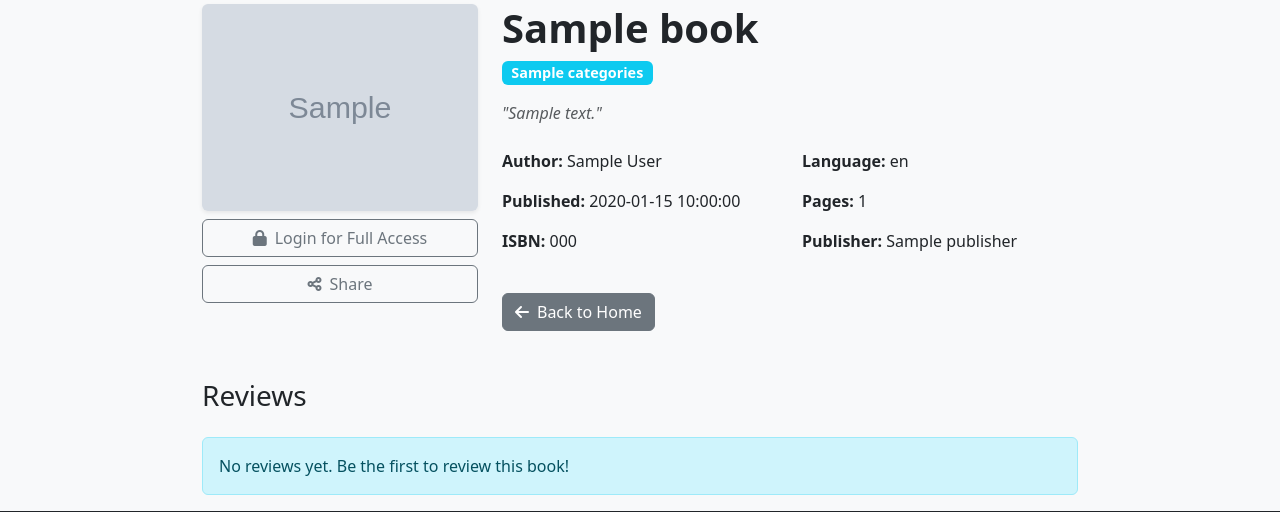
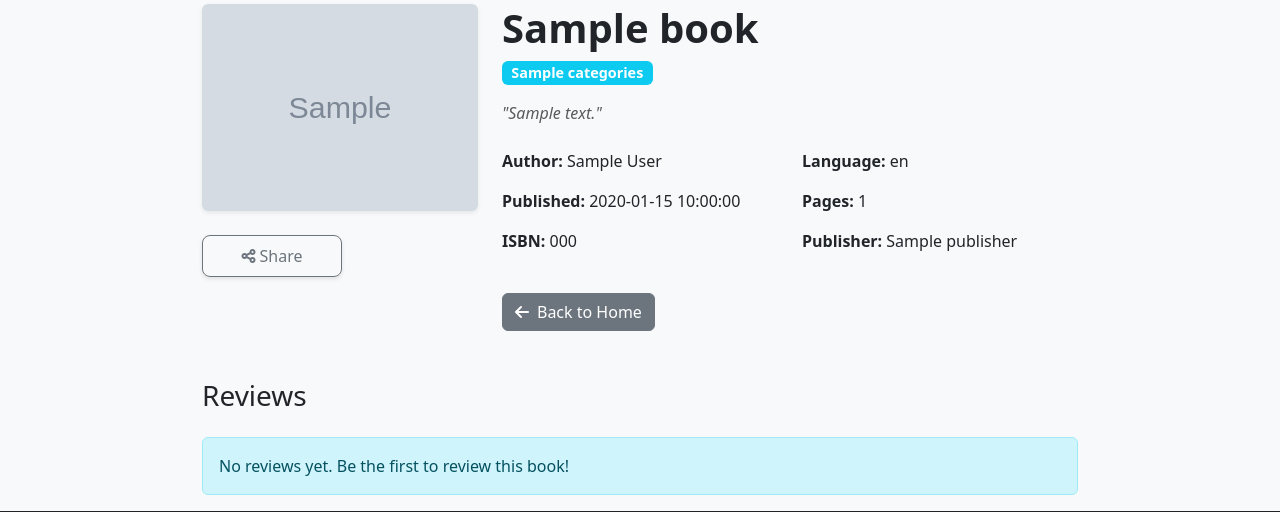
Before and after one commit to epictetushmu/E-Lib, a PHP site: template App/Views/book_detail.php in a window 1280 px wide. Shown: the part 134-646 px from the top of the page. Run offline with PHP 8.4, Linux system fonts and the light colour scheme; the template is opened without the code that fills it: most values are stand-ins (such as "Sample title", 1, 10 or a date in 2020); grey boxes marked "Sample" are stand-in pictures; data that the repository does not hold is empty; some libraries are stand-ins or nearby versions.

Commit message:
feat(BookDetails, Styles): enhance action buttons with new styles and functionality for download and preview options

```diff
--- a/App/Views/Components/BookDetails.php
+++ b/App/Views/Components/BookDetails.php
@@ -1,4 +1,3 @@
-
 <div class="row">
     <!-- Book Cover + Actions Column -->
     <div class="col-md-4">
@@ -7,39 +6,30 @@
                 class="img-fluid rounded shadow-sm"
                 onerror="this.src='/assets/uploads/thumbnails/placeholder-book.jpg'">
 
-        <?php if (isset($_SESSION['user_id'])): ?>
-            <div class="mt-2">
-                <button id="saveBtn" class="btn btn-outline-primary w-100">
-                    <i class="fas fa-bookmark me-2"></i>Save to List
+        <!-- Action Buttons -->
+        <div class="action-buttons mt-4">
+            <?php if (isset($_SESSION['user_id']) && !empty($_SESSION['user_id'])): ?>
+                <button id="saveBtn" class="btn btn-outline-primary me-2 action-btn">
+                    <i class="fas fa-bookmark me-1"></i> Save to Reading List
                 </button>
-            </div>
 
-            <!-- Download Button -->
-            <?php if (!empty($book['pdf_path'])): ?>
-               <div class="mt-2">
-                <button id="downloadBtn" class="btn btn-outline-success w-100">
-                    <i class="fas fa-file-download me-2"></i>Download PDF
+                <button id="previewBtn" class="btn btn-info me-2 action-btn">
+                    <i class="fas fa-eye me-1"></i> Online Preview
                 </button>
-                </div>
+
+                <?php if (!isset($book['downloadable']) || $book['downloadable'] === true): ?>
+                    <button id="downloadBtn" class="btn btn-success me-2 action-btn">
+                        <i class="fas fa-download me-1"></i> Download PDF
+                    </button>
+                <?php else: ?>
+                    <button class="btn btn-outline-secondary me-2 action-btn" disabled title="This book is not available for download">
+                        <i class="fas fa-ban me-1"></i> Download Disabled
+                    </button>
+                <?php endif; ?>
             <?php endif; ?>
-            <!-- Read Online Button -->
-            <div class="mt-2">
-                <a href="/read/<?= htmlspecialchars($book['_id']) ?>" class="btn btn-outline-info w-100">
-                    <i class="fas fa-book-open me-2"></i>Read Online
-                </a>
-            </div>
-        <?php else: ?>
-            <!-- Login to access -->
-            <div class="mt-2">
-                <a href="/login?redirect=<?= urlencode('/book/' . $book['_id']) ?>" class="btn btn-outline-secondary w-100">
-                    <i class="fas fa-lock me-2"></i>Login for Full Access
-                </a>
-            </div>
-        <?php endif; ?>
-        <!-- Share Button -->
-        <div class="mt-2">
-            <button id="shareBtn" class="btn btn-outline-secondary w-100">
-                <i class="fas fa-share-alt me-2"></i>Share
+
+            <button id="shareBtn" class="btn btn-outline-secondary action-btn">
+                <i class="fas fa-share-alt me-1"></i> Share
             </button>
         </div>
     </div>
@@ -194,5 +184,14 @@ document.addEventListener('DOMContentLoaded', function() {
             }
         });
     }
+
+    // Add event listener for preview button
+    const previewBtn = document.getElementById('previewBtn');
+    if (previewBtn) {
+        previewBtn.addEventListener('click', function() {
+            const bookId = document.getElementById('bookId').value;
+            window.open(`/read/${bookId}`, '_blank');
+        });
+    }
 });
 </script>
--- a/public/styles/book_details.css
+++ b/public/styles/book_details.css
@@ -20,3 +20,113 @@
 .star-rating .active {
     color: #ffc107;
 }
+
+/* Action buttons styling */
+.action-buttons {
+    display: flex;
+    flex-wrap: wrap;
+    margin-bottom: 1.5rem;
+}
+
+.action-btn {
+    transition: all 0.3s ease;
+    border-radius: 8px;
+    box-shadow: 0 2px 4px rgba(0, 0, 0, 0.1);
+    font-weight: 500;
+    padding: 0.5rem 1rem;
+    margin-right: 0.5rem;
+    margin-bottom: 0.5rem;
+    min-width: 140px;
+    display: inline-flex;
+    align-items: center;
+    justify-content: center;
+}
+
+.action-btn i {
+    margin-right: 0.5rem;
+}
+
+.action-btn:hover {
+    transform: translateY(-2px);
+    box-shadow: 0 4px 8px rgba(0, 0, 0, 0.15);
+}
+
+.action-btn:active {
+    transform: translateY(0);
+    box-shadow: 0 1px 2px rgba(0, 0, 0, 0.1);
+}
+
+/* Specific button styles */
+.btn-success.action-btn {
+    background-color: #28a745;
+    border-color: #28a745;
+}
+
+.btn-success.action-btn:hover {
+    background-color: #218838;
+    border-color: #1e7e34;
+}
+
+.btn-info.action-btn {
+    background-color: #17a2b8;
+    border-color: #17a2b8;
+    color: #ffffff;
+}
+
+.btn-info.action-btn:hover {
+    background-color: #138496;
+    border-color: #117a8b;
+    color: #ffffff;
+}
+
+.btn[disabled].action-btn {
+    cursor: not-allowed;
+    opacity: 0.65;
+    transform: none;
+    box-shadow: none;
+}
+
+.action-btn {
+    transition: all 0.3s ease;
+    border-radius: 8px;
+    box-shadow: 0 2px 4px rgba(0, 0, 0, 0.1);
+    font-weight: 500;
+    padding: 0.5rem 1rem;
+    margin-bottom: 0.5rem;
+}
+
+.action-btn:hover {
+    transform: translateY(-2px);
+    box-shadow: 0 4px 8px rgba(0, 0, 0, 0.15);
+}
+
+.action-btn:active {
+    transform: translateY(0);
+    box-shadow: 0 1px 2px rgba(0, 0, 0, 0.1);
+}
+
+/* Specific button styles */
+.btn-success.action-btn {
+    background-color: #28a745;
+    border-color: #28a745;
+}
+
+.btn-success.action-btn:hover {
+    background-color: #218838;
+    border-color: #1e7e34;
+}
+
+.btn[disabled].action-btn {
+    cursor: not-allowed;
+    opacity: 0.6;
+    transform: none;
+    box-shadow: none;
+}
+
+/* Mobile responsive buttons */
+@media (max-width: 576px) {
+    .action-btn {
+        width: 100%;
+        margin-right: 0;
+    }
+}
```
